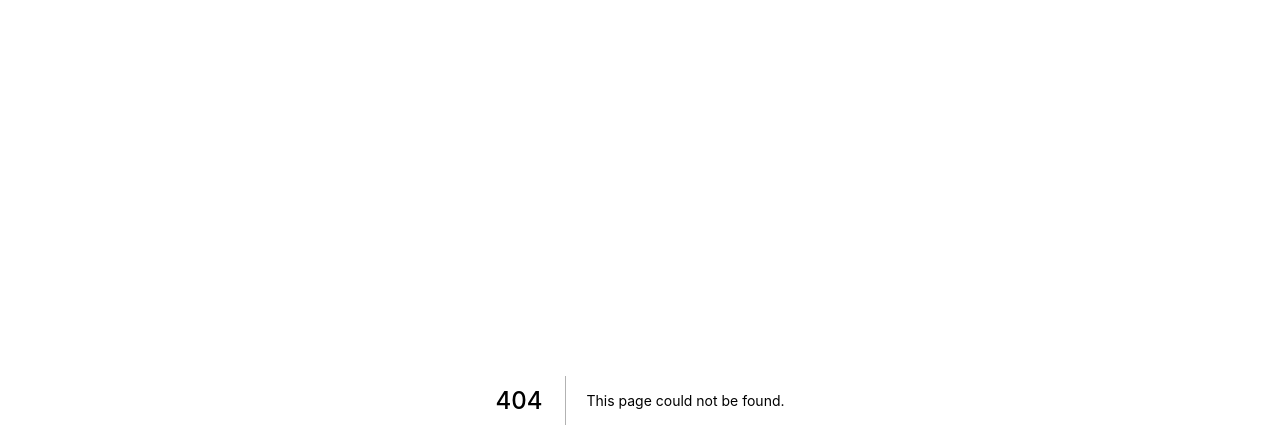
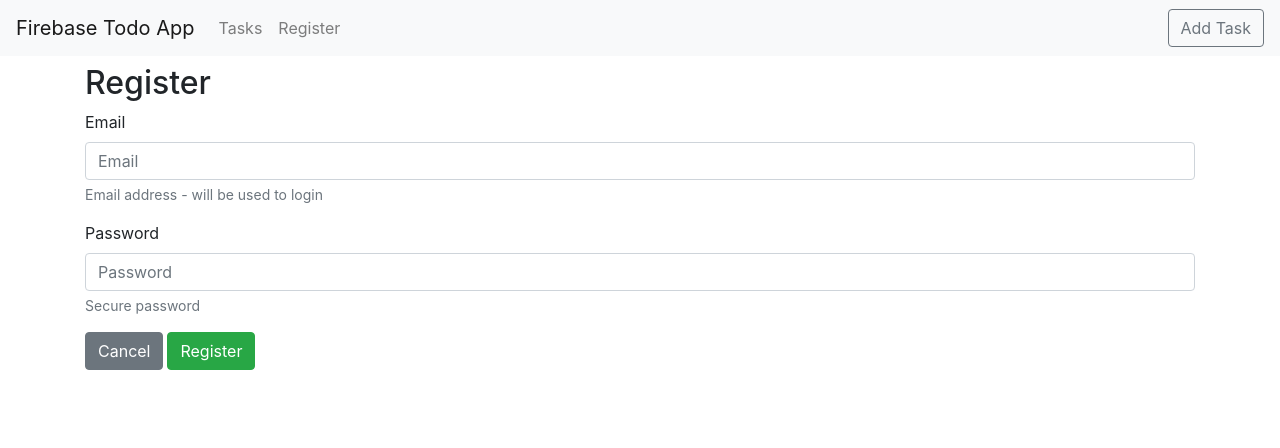
Before and after one commit to gmurambadoro/Todo-App, a Next.js app: page /register in a window 1280 px wide. Before the commit this address had no page. Shown: the top 448 px of the page. Built offline with nearby package versions, Linux system fonts and the light colour scheme.

Commit message:
Registering a new user

```diff
--- a/components/Page.js
+++ b/components/Page.js
@@ -14,6 +14,9 @@
                         <Nav className="mr-auto">
                             <Link href={"/"} passHref>
                                 <Nav.Link>Tasks</Nav.Link>
+                            </Link>
+                            <Link href={"/register"} passHref>
+                                <Nav.Link>Register</Nav.Link>
                             </Link>
                         </Nav>
                         <Link href={"/tasks/new"} passHref>
--- /dev/null
+++ b/components/form/RegisterForm.js
@@ -0,0 +1,67 @@
+import {Button, Form} from "react-bootstrap";
+import Link from "next/link";
+import {useState} from "react";
+
+const RegisterForm = ({ cancelRoute, handleRegisterUser }) => {
+    const [email, setEmail] = useState('');
+    const [password, setPassword] = useState('');
+
+    const clearForm = () => {
+        setPassword('');
+        setEmail('');
+    };
+
+    const handleSubmit = (event) => {
+        event.preventDefault();
+
+        handleRegisterUser({
+            email,
+            password,
+        });
+
+        clearForm();
+    };
+
+    return (
+        <Form onSubmit={handleSubmit}>
+            <Form.Group controlId="taskName">
+                <Form.Label>Email</Form.Label>
+                <Form.Control
+                    required
+                    value={email}
+                    onChange={event => setEmail(event.target.value)}
+                    placeholder="Email"
+                />
+                <Form.Text className="text-muted">
+                    Email address - will be used to login
+                </Form.Text>
+            </Form.Group>
+
+            <Form.Group controlId="taskName">
+                <Form.Label>Password</Form.Label>
+                <Form.Control
+                    required
+                    type={"password"}
+                    value={password}
+                    onChange={event => setPassword(event.target.value)}
+                    placeholder="Password"
+                />
+                <Form.Text className="text-muted">
+                    Secure password
+                </Form.Text>
+            </Form.Group>
+
+            <Form.Group>
+                <Link href={cancelRoute} passHref>
+                    <Button type={"button"} className={"mr-1"} variant={"secondary"}>Cancel</Button>
+                </Link>
+
+                <Button variant="success" type="submit">
+                    Register
+                </Button>
+            </Form.Group>
+        </Form>
+    );
+};
+
+export default RegisterForm;
--- a/config/firebase-config.js
+++ b/config/firebase-config.js
@@ -10,6 +10,8 @@
     appId: process.env.NEXT_PUBLIC_FIREBASE_APP_ID
 };
 
+console.log(firebaseConfig);
+
 try {
     // Initialize Firebase
     firebase.initializeApp(firebaseConfig);
--- /dev/null
+++ b/pages/register.js
@@ -0,0 +1,41 @@
+import {useRouter} from "next/router";
+import Page from "../components/Page";
+import {PageHeaderStyles} from "../components/Styles";
+import RegisterForm from "../components/form/RegisterForm";
+import {fire} from "../config/firebase-config";
+import {doneLoading, startLoading} from "../utils/ui";
+
+const Register = () => {
+    const router = useRouter();
+
+    const handleRegisterUser = ({ email, password }) => {
+        startLoading();
+
+        fire.auth()
+            .createUserWithEmailAndPassword(email, password)
+            .then(async () => {
+                doneLoading();
+
+                alert('Account created!');
+
+                await router.push('/');
+            })
+            .catch(err => {
+                doneLoading();
+
+                console.log(err);
+
+                alert(err.message);
+            });
+    };
+
+    return (
+        <Page>
+            <PageHeaderStyles>Register</PageHeaderStyles>
+
+            <RegisterForm cancelRoute={"/"} handleRegisterUser={handleRegisterUser} />
+        </Page>
+    );
+};
+
+export default Register;
```
Also changed, not shown: 1 other file (tests, documents, lock files or other folders).
